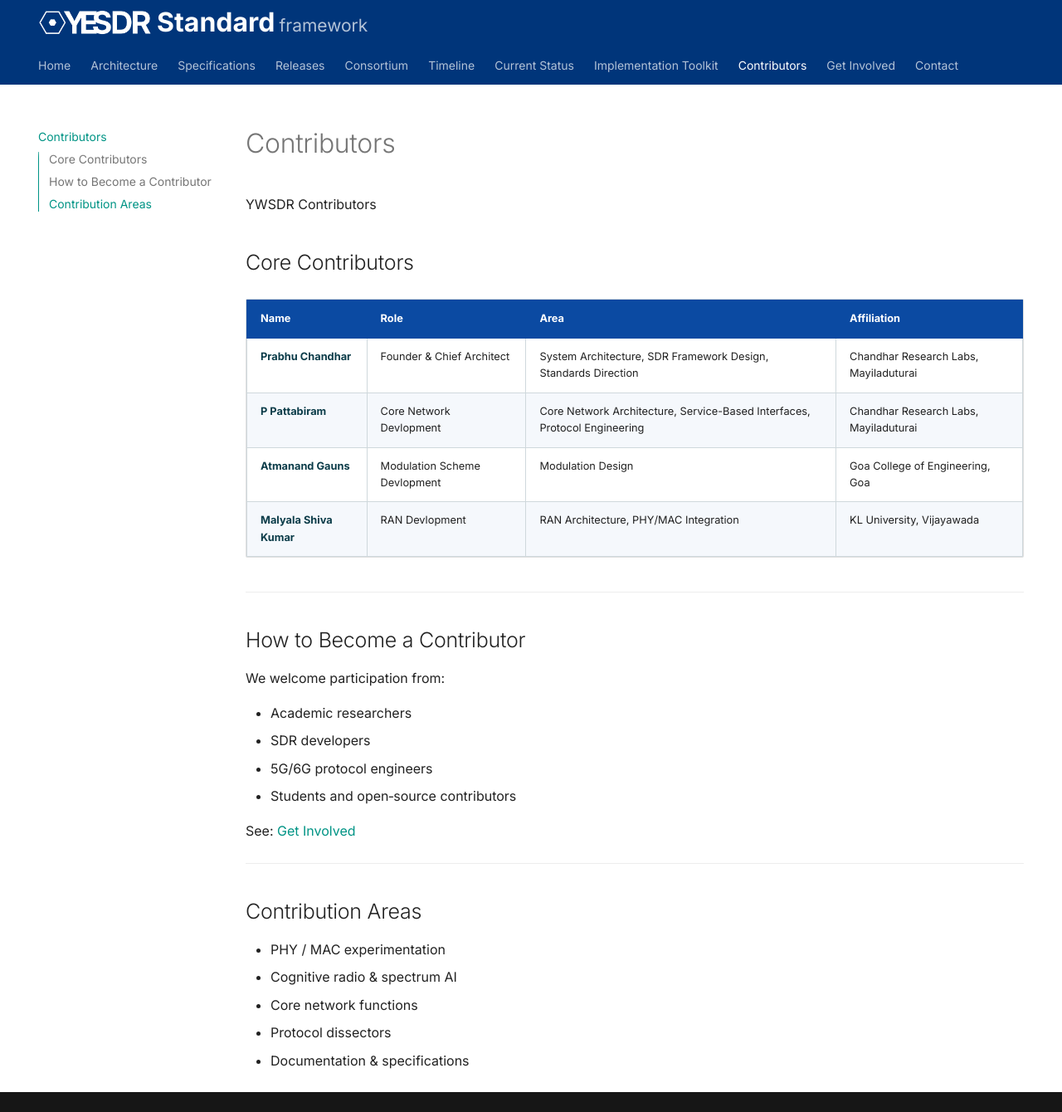
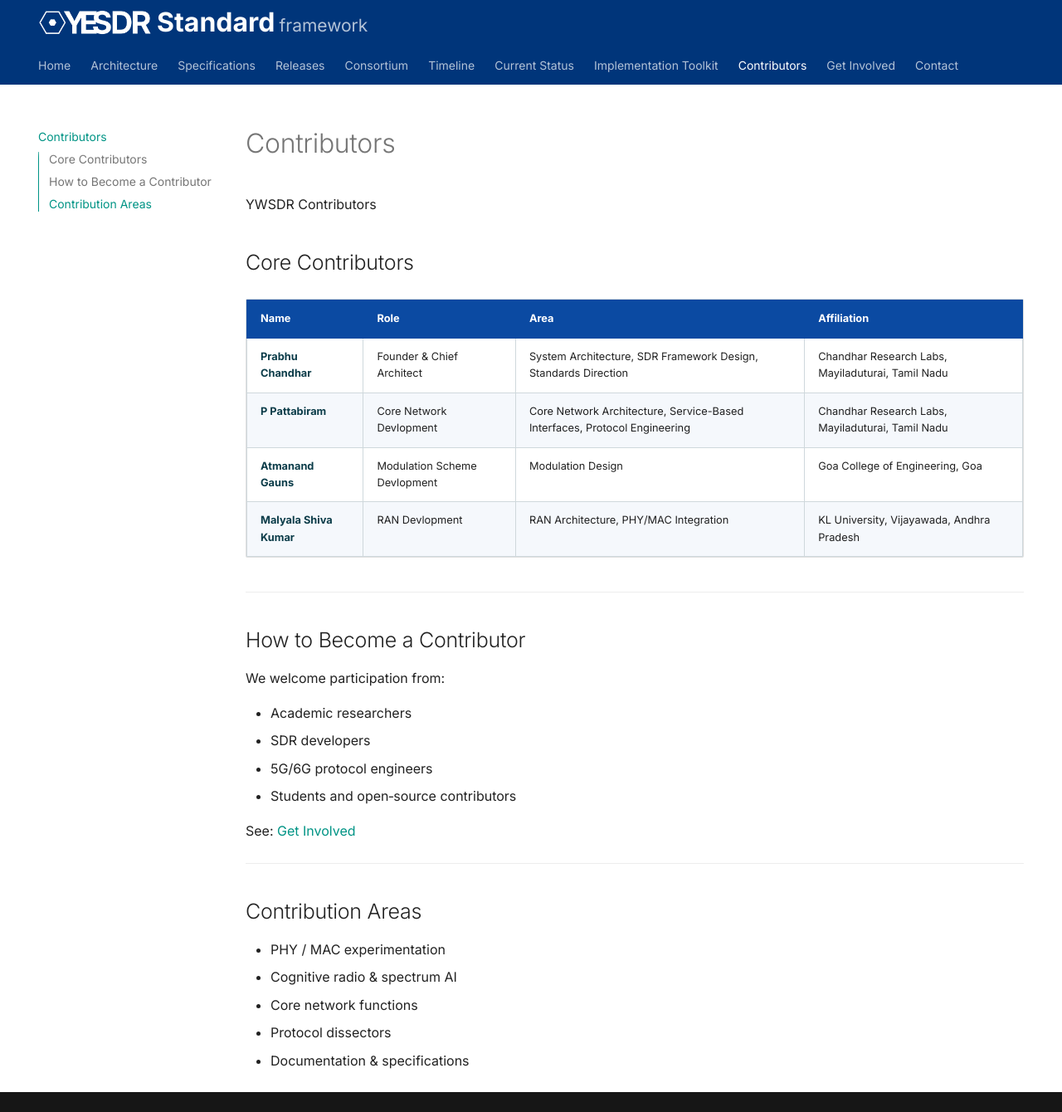
Before and after one commit to chandharlabs/yesdr-standard, an MkDocs documentation site: the page built from docs/contributors.md, in a window 1280 px wide and 1340 px high. Shown: the whole window at 83% size. Built offline with MkDocs 1.6.1 and Material for MkDocs 9.7.7, drawn with Linux system fonts in a browser that asks for light colours.

Commit message:
Update contributors.md

```diff
--- a/docs/contributors.md
+++ b/docs/contributors.md
@@ -5,10 +5,10 @@ YWSDR Contributors
 
 | Name | Role | Area | Affiliation |
 |------|------|------|-------------|
-| **Prabhu Chandhar** | Founder & Chief Architect | System Architecture, SDR Framework Design, Standards Direction | Chandhar Research Labs, Mayiladuturai |
-| **P Pattabiram** | Core Network Devlopment | Core Network Architecture, Service-Based Interfaces, Protocol Engineering | Chandhar Research Labs, Mayiladuturai |
+| **Prabhu Chandhar** | Founder & Chief Architect | System Architecture, SDR Framework Design, Standards Direction | Chandhar Research Labs, Mayiladuturai, Tamil Nadu |
+| **P Pattabiram** | Core Network Devlopment | Core Network Architecture, Service-Based Interfaces, Protocol Engineering | Chandhar Research Labs, Mayiladuturai, Tamil Nadu |
 | **Atmanand Gauns** | Modulation Scheme Devlopment | Modulation Design | Goa College of Engineering, Goa |
-| **Malyala Shiva Kumar** | RAN Devlopment | RAN Architecture, PHY/MAC Integration | KL University, Vijayawada |
+| **Malyala Shiva Kumar** | RAN Devlopment | RAN Architecture, PHY/MAC Integration | KL University, Vijayawada, Andhra Pradesh |
 
 ---
 
```
